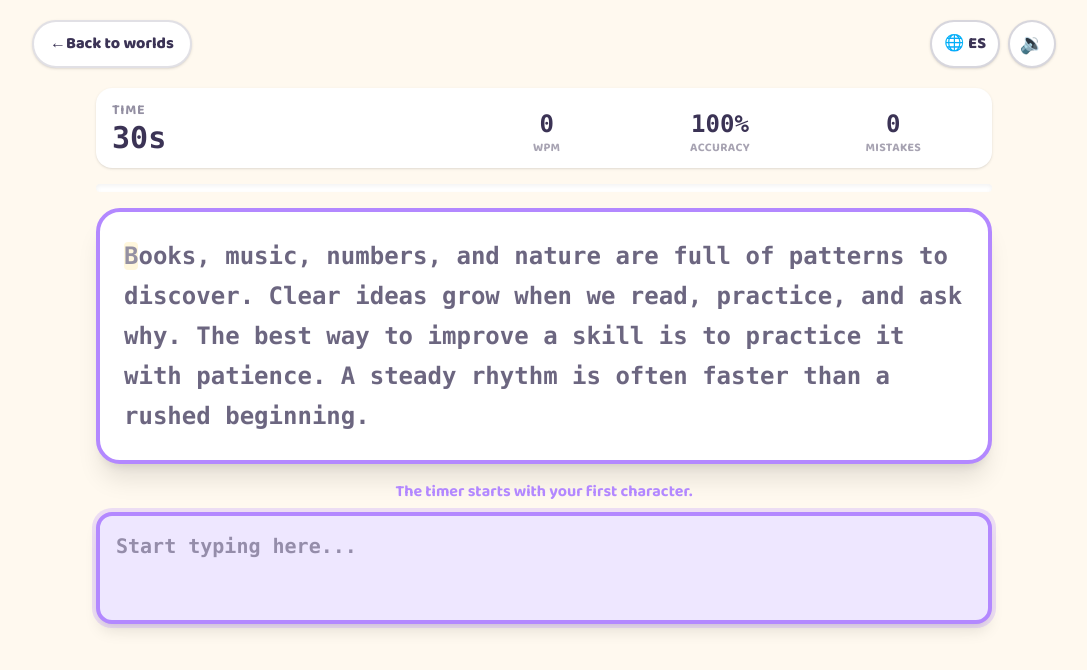
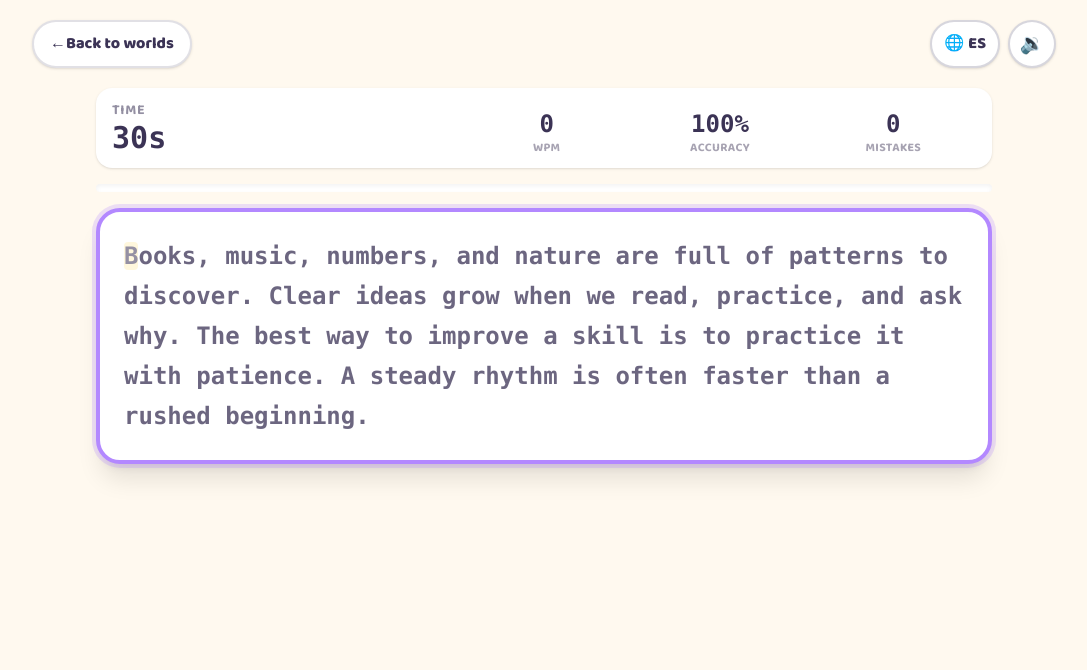
Before and after one commit to JuanFCast/BIntuitive, a Next.js app: page /games/typing in a window 1280 px wide. Both pictures are taken after a click on the button "Start typing". Shown: the top 670 px of the page, without its empty margins (96-1183 px from the left). Built offline with nearby package versions, Linux system fonts and the light colour scheme.

Commit message:
Enable inline typing in passage

```diff
--- a/src/app/games/typing/TypingGame.tsx
+++ b/src/app/games/typing/TypingGame.tsx
@@ -155,6 +155,18 @@ export default function TypingGame() {
     }
   };
 
+  const keepInputCursorAtEnd = () => {
+    const input = inputRef.current;
+    if (!input) return;
+    const end = input.value.length;
+    input.setSelectionRange(end, end);
+  };
+
+  const focusTypingInput = () => {
+    inputRef.current?.focus({ preventScroll: true });
+    keepInputCursorAtEnd();
+  };
+
   const elapsed =
     phase === "playing" ? Math.max(0, now - startedAt) : finalElapsed;
   const remaining =
@@ -253,12 +265,17 @@ export default function TypingGame() {
           </div>
 
           <div
+            onClick={focusTypingInput}
+            className="relative cursor-text overflow-hidden rounded-2xl border-[3px] border-berry bg-white shadow-xl focus-within:ring-4 focus-within:ring-berry/25 sm:rounded-3xl sm:border-4"
+          >
+            <div
               ref={passageContainerRef}
-            className="max-h-[min(28dvh,12rem)] overflow-y-auto scroll-smooth rounded-2xl border-[3px] border-berry bg-white p-3 shadow-xl sm:max-h-[48dvh] sm:rounded-3xl sm:border-4 sm:p-6"
+              className="max-h-[min(34dvh,15rem)] overflow-y-auto scroll-smooth p-3 sm:max-h-[48dvh] sm:p-6"
             >
               <p
+                id="typing-passage"
                 translate="no"
-              className="notranslate whitespace-pre-wrap break-words font-mono text-base font-semibold leading-6 sm:text-2xl sm:leading-10"
+                className="notranslate pointer-events-none whitespace-pre-wrap break-words font-mono text-base font-semibold leading-6 sm:text-2xl sm:leading-10"
               >
                 {[...passage].map((character, index) => {
                   let className = "text-ink/75";
@@ -284,21 +301,17 @@ export default function TypingGame() {
                 })}
               </p>
             </div>
-
-          <div>
-            {phase === "ready" && (
-              <p className="mb-1 text-center text-sm font-bold text-berry sm:mb-2 sm:text-base">
-                {t("typingStartHint")}
-              </p>
-            )}
             <label className="sr-only" htmlFor="typing-input">
               {t("typingInputLabel")}
             </label>
             <textarea
               id="typing-input"
               ref={inputRef}
+              aria-describedby="typing-passage"
               value={typed}
               onChange={(event) => handleInput(event.target.value)}
+              onClick={keepInputCursorAtEnd}
+              onFocus={keepInputCursorAtEnd}
               onPaste={(event) => event.preventDefault()}
               rows={1}
               autoComplete="off"
@@ -306,8 +319,7 @@ export default function TypingGame() {
               autoCapitalize="off"
               spellCheck={false}
               enterKeyHint="done"
-              placeholder={t("typingInputPlaceholder")}
-              className="h-14 w-full resize-none overflow-y-auto rounded-2xl border-[3px] border-berry bg-berrysoft px-3 py-3 font-mono text-base font-semibold text-ink shadow-lg outline-none placeholder:text-ink/50 focus:ring-4 focus:ring-berry/25 sm:h-28 sm:border-4 sm:p-4 sm:text-xl"
+              className="pointer-events-none absolute inset-0 z-10 h-full w-full resize-none overflow-hidden rounded-[inherit] bg-transparent opacity-0 outline-none"
             />
           </div>
         </section>
```
Lines whose indentation alone changed are shown as unchanged.
